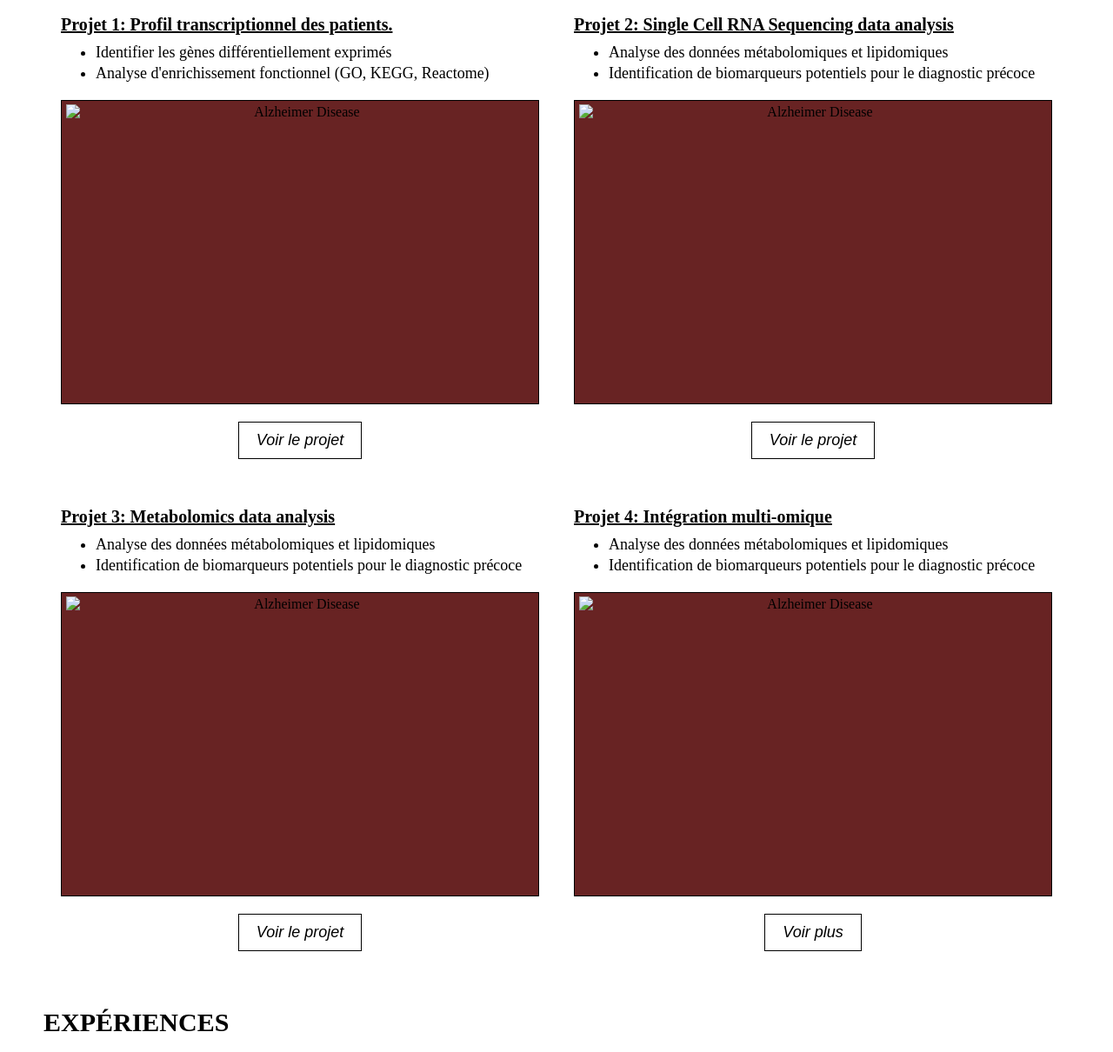
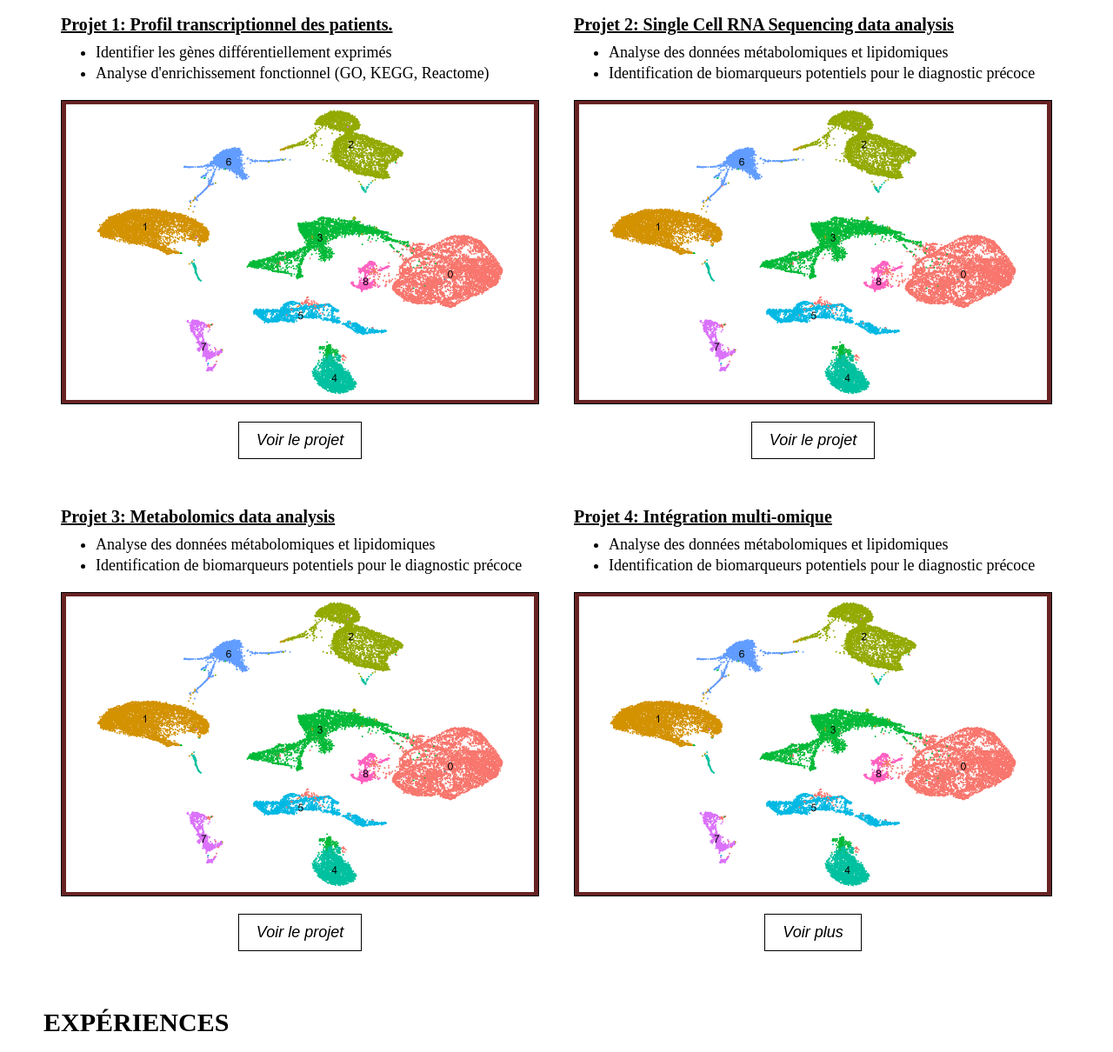
Before and after one commit to tricia-kalo/myPortfolio, a plain HTML site: page index.html in a window 1280 px wide. Shown: the part 599-1809 px from the top of the page at 87% size. Drawn offline with Linux system fonts and the light colour scheme; the site is published under a folder, as on GitHub Pages, so addresses that start at the root find nothing.

Commit message:
update_images

```diff
--- a/index.html
+++ b/index.html
@@ -63,7 +63,7 @@
                     <li>Analyse d'enrichissement fonctionnel (GO, KEGG, Reactome)</li>
                 </ul>
                 <div class="image_projet">
-                    <img src="/medias/alzheimer_disease_2AD_2HD.jpeg" alt="Alzheimer Disease">
+                    <img src="medias/alzheimer_disease_2AD_2HD.jpeg" alt="Alzheimer Disease">
                 </div>
                 <button class="btn"><i class="fas fa-eye">Voir le projet</i></button>
             </div>
@@ -77,7 +77,7 @@
                 </ul>
 
                 <div class="image_projet">
-                    <img src="/medias/alzheimer_disease_2AD_2HD.jpeg" alt="Alzheimer Disease">
+                    <img src="medias/alzheimer_disease_2AD_2HD.jpeg" alt="Alzheimer Disease">
                 </div>
                 <button class="btn"><i class="fas fa-eye">Voir le projet</i></button>
 
@@ -91,7 +91,7 @@
                     <li>Identification de biomarqueurs potentiels pour le diagnostic précoce</li>
                 </ul>
                 <div class="image_projet">
-                    <img src="/medias/alzheimer_disease_2AD_2HD.jpeg" alt="Alzheimer Disease">
+                    <img src="medias/alzheimer_disease_2AD_2HD.jpeg" alt="Alzheimer Disease">
                 </div>
                 <button class="btn"><i class="fas fa-eye">Voir le projet</i></button>
             </div>
@@ -105,7 +105,7 @@
                     <li>Identification de biomarqueurs potentiels pour le diagnostic précoce</li>
                 </ul>
                 <div class="image_projet">
-                    <img src="/medias/alzheimer_disease_2AD_2HD.jpeg" alt="Alzheimer Disease">
+                    <img src="medias/alzheimer_disease_2AD_2HD.jpeg" alt="Alzheimer Disease">
                 </div>
                 <button class="btn"><i class="fas fa-eye">Voir plus</i></button>
             </div>
```
